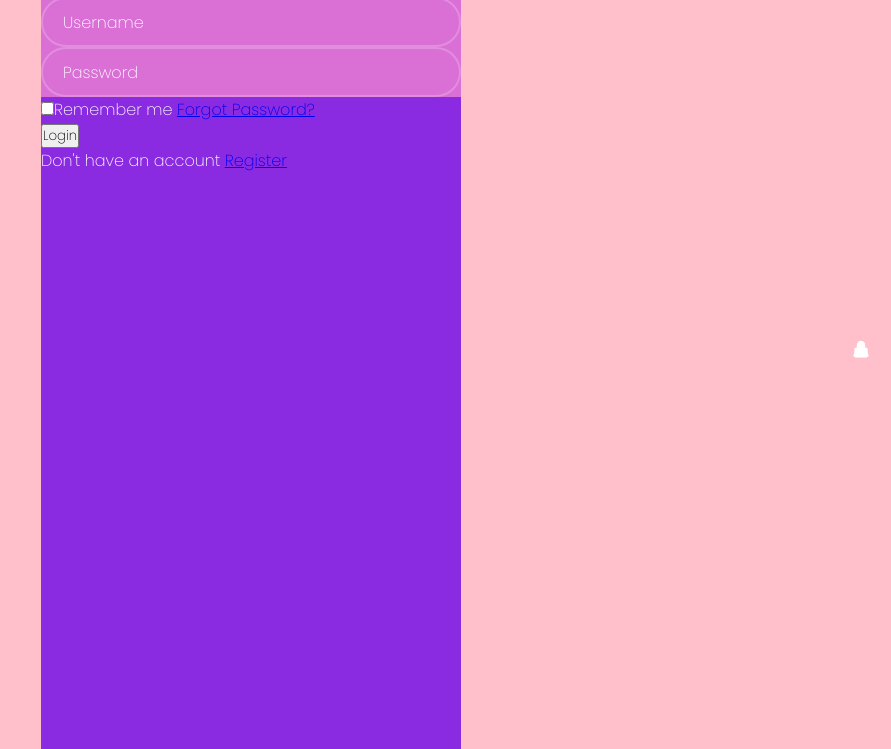
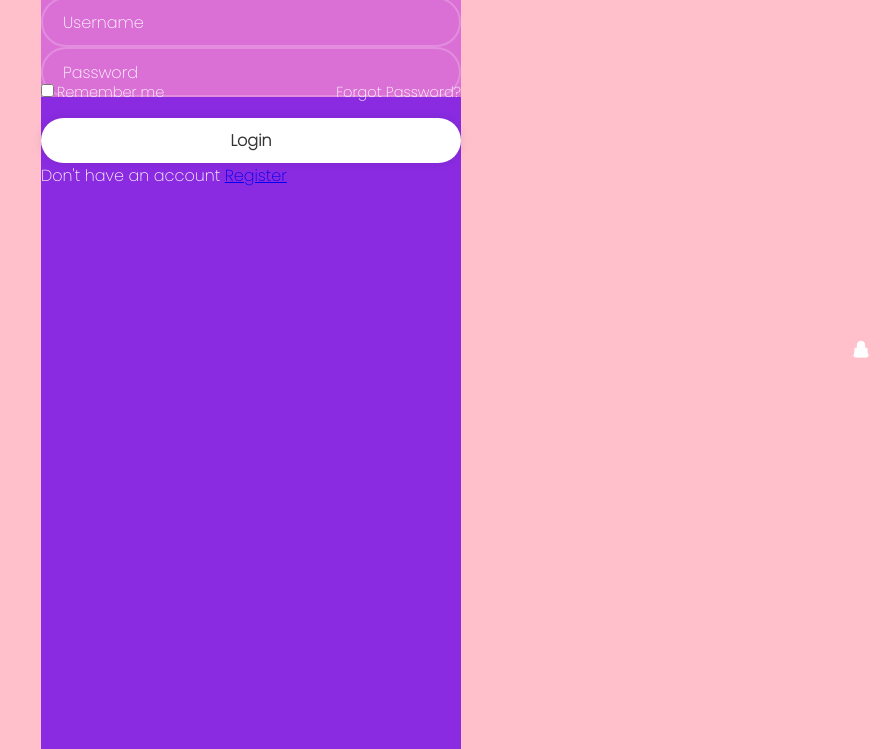
Before and after one commit to vanshikavats23/quizapp, a plain HTML site: page index.html in a window 1280 px wide. Shown: the part 51-800 px from the top of the page, without its empty margins (389-1280 px from the left). Drawn offline with nearby package versions, Linux system fonts and the light colour scheme.

Commit message:
second commit

```diff
--- a/style.css
+++ b/style.css
@@ -51,3 +51,33 @@ color: #fff;
     transform: translateY(-50%);
     font-size: 20px;
 }
+.wrapper .remember-forgot{
+    display: flex;
+    justify-content: space-between;
+    font-size: 14.5px;
+    margin: -15px 0 15px;
+}
+.remember-forgot label input{
+    accent-color: #fff;
+    margin-right: 3px;
+}
+.remember-forgot a{
+    color: #fff;
+    text-decoration: none;
+}
+.remember-forgot a:hover{
+    text-decoration: underline;
+}
+.wrapper .btn{
+    width: 100%;
+    height: 45px;
+    background: #fff;
+    border: none;
+    outline: none;
+    border-radius: 40px;
+    box-shadow: 0 0 10px rgba(0, 0, 0, .1);
+    cursor: pointer;
+    font-size: 16px;
+    color: #333;
+    font-weight: 600;
+}
```
Also changed, not shown: index.html (+1 -2 lines).
